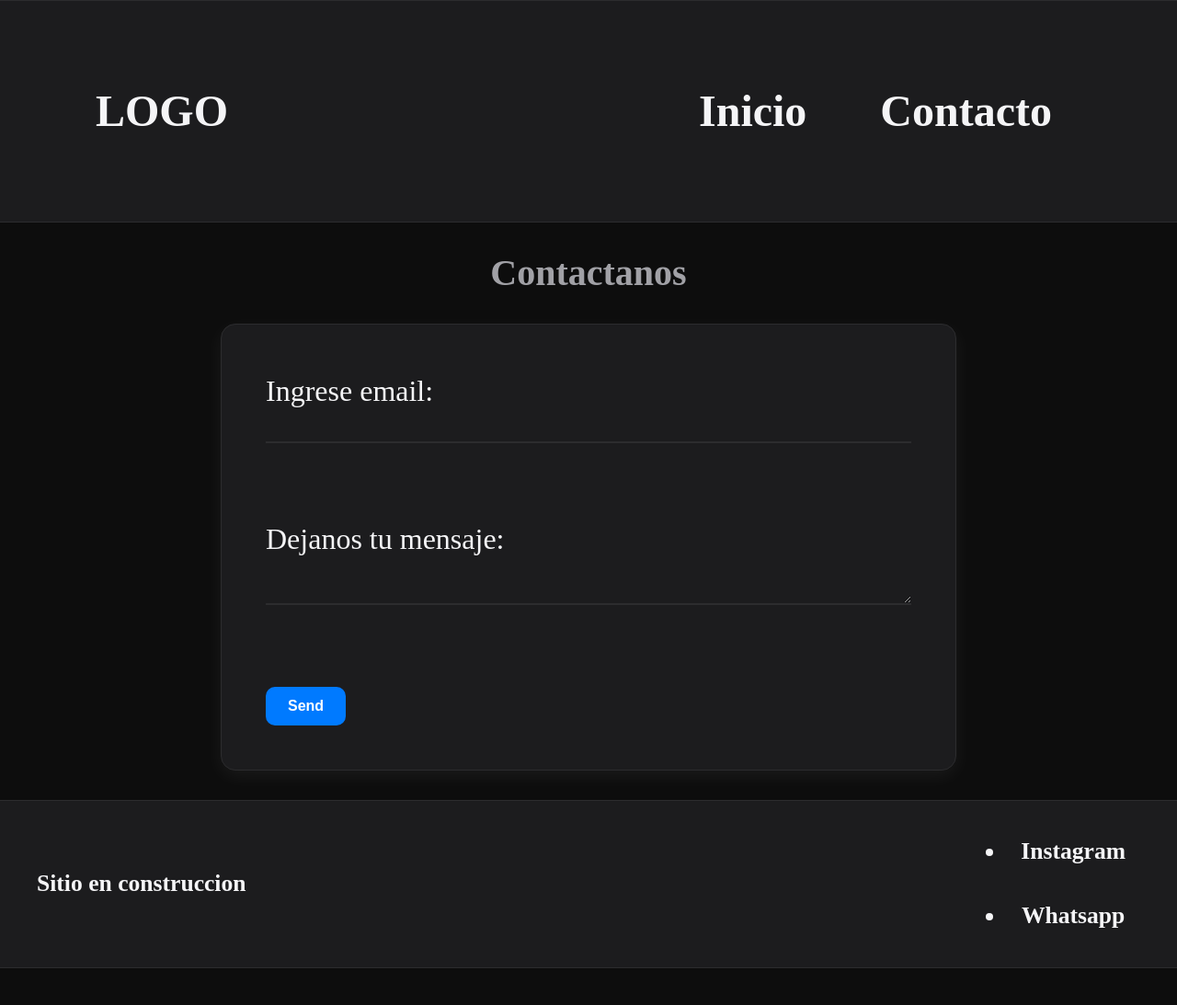
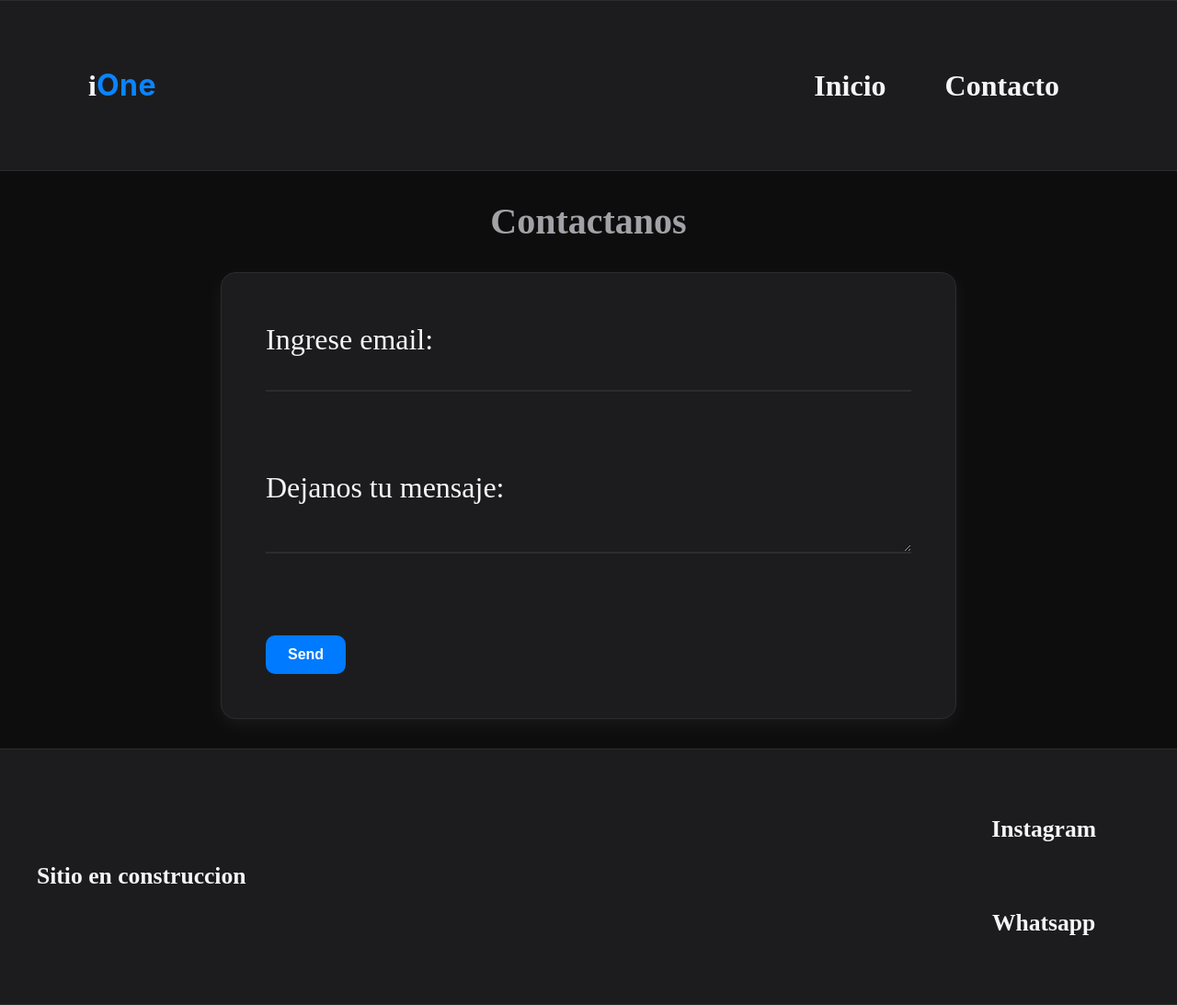
Before and after one commit to ChristianScha/forntend-js-proyecto-TT, a plain HTML site: page pages/contacto.html in a window 1280 px wide. Shown: the whole page at 92% size. Before the commit the page ends 1053 px from the top, so only its background shows below. Drawn offline with Linux system fonts and the light colour scheme.

Commit message:
mejoras visuales

```diff
--- a/css/style.css
+++ b/css/style.css
@@ -77,24 +77,42 @@ footer {
 
 .div-log{
     margin-left: 2rem;
-    font-size: 3rem;
+    font-size: 2.4rem;
     font-weight: bold;
 }
 
 .logo,
 .header-nav ul li a {
     text-decoration: none;
-    font-size: 3rem;
+    font-size: 2rem;
 
     color: inherit;
     display: inline-block;
-    padding: 2rem;
+    padding: 1rem 1.5rem;
+    transition: color 0.3s ease;
 }
+
+.logo span {
+   font-weight: 700;
+   font-family: "SF Pro Display", "Inter", sans-serif;
+   letter-spacing: 0.5px;
+}
+
+.logo span {
+    color: #0A84FF; /* Azul Apple */
+}
+
+.logo:hover {
+    color: #0A84FF;
+}
+
 
 .header-nav {
     margin-right: 2rem;
 }
-
+.header-nav ul li a:hover {
+    color: #0A84FF;
+}
 .header-nav ul {
     list-style: none;
     display: flex;
@@ -104,6 +122,11 @@ footer {
 }
 
 footer nav ul li {
+    list-style: none;
+    display: flex;
+    justify-content: center;
+    gap: 1rem;
+    margin: 2rem;
     padding: 1rem;
 }
 
--- a/pages/contacto.html
+++ b/pages/contacto.html
@@ -8,12 +8,12 @@
         <link href="https://fonts.googleapis.com/css2?family=Open+Sans:ital,wdth,wght@0,75..100,300..800;1,75..100,300..800&display=swap" rel="stylesheet"
         />
         <link rel="stylesheet" href="../css/style.css"/>
-        <title>ISell</title>
+        <title>iOne</title>
     </head>
 
     <body>
       <header>
-          <div class="div-log"><a class="logo" href="../index.html">LOGO</a></div>
+          <div class="div-log"><a class="logo" href="../index.html">i<span>One</span></a></div>
           <nav class="header-nav">
             <ul>
                 <li><a href="../index.html">Inicio</a></li>
```
Also changed, not shown: index.html (+2 -2 lines).
